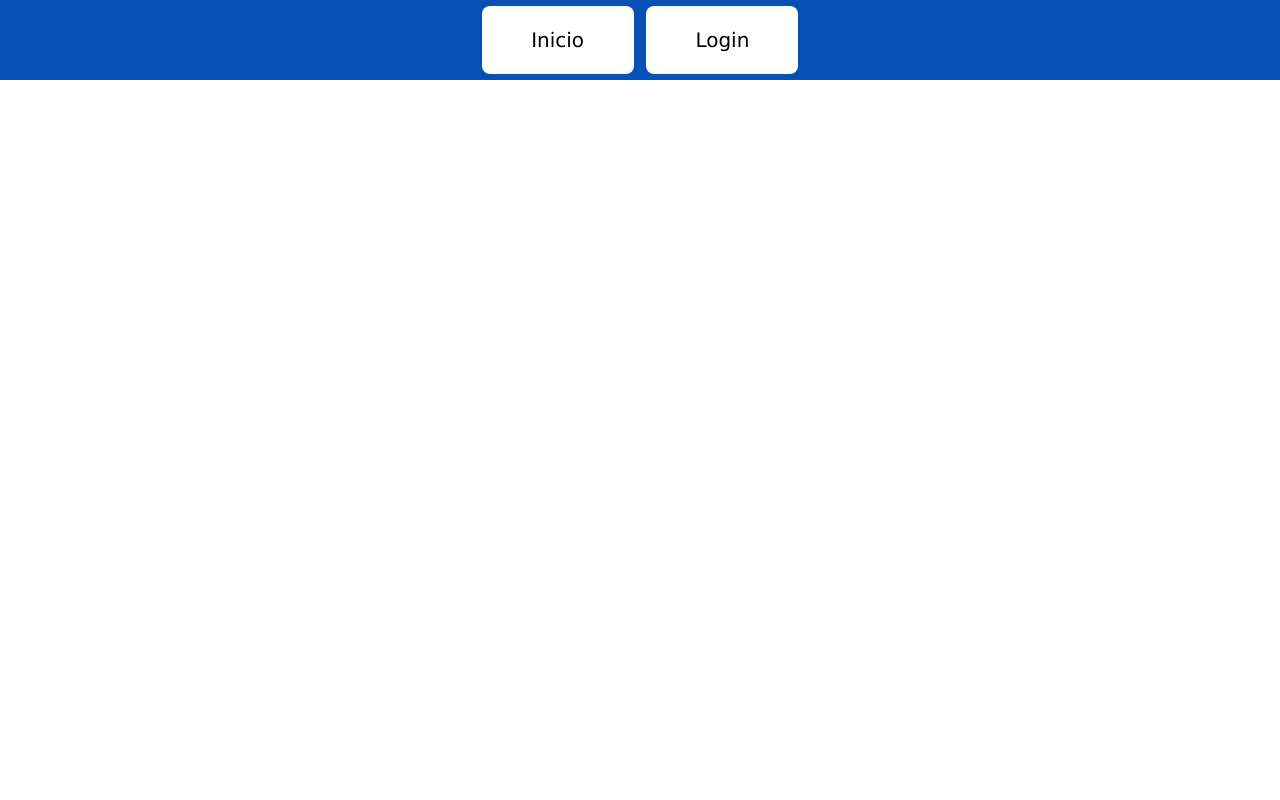
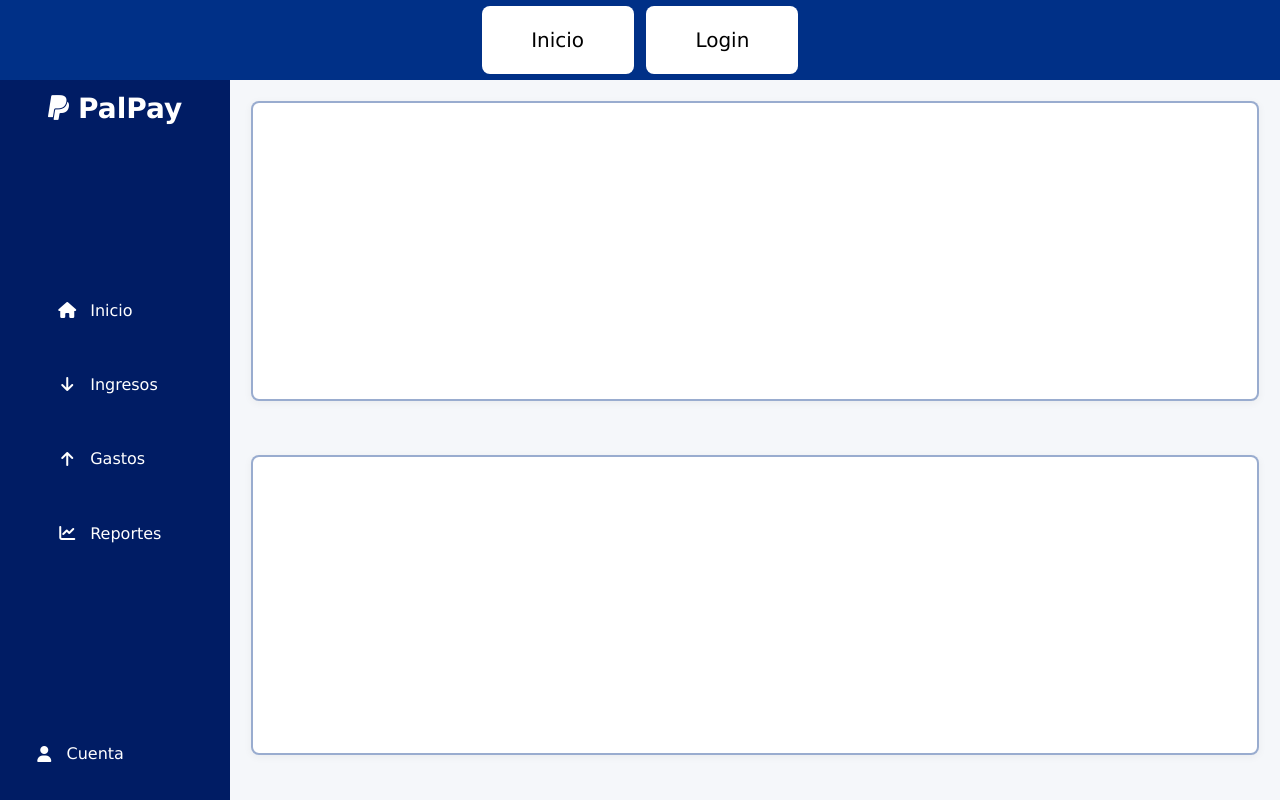
Before and after one commit to juangalvez1/IS623ComputacionGraficaJuanGalvez, a plain HTML site: page Parcial1/Punto3/dashboard.html in a window 1280 px wide. Drawn offline with Linux system fonts and the light colour scheme.

Commit message:
Creating second css file for task 3 and redisigning task 3

```diff
--- a/Parcial1/Punto3/dashboard.html
+++ b/Parcial1/Punto3/dashboard.html
@@ -4,7 +4,8 @@
         <meta charset="UTF-8">
         <meta name="viewport" content="width=device-width, initial-scale=1.0">
 
-        <link rel="stylesheet" href="style.css">
+        <link rel="stylesheet" href="https://cdnjs.cloudflare.com/ajax/libs/font-awesome/6.5.0/css/all.min.css">
+        <link rel="stylesheet" href="styleDash.css">
         <title>Punto 3</title>
     </head>
     <body>
@@ -12,5 +13,56 @@
             <a class="nav-button" href="dashboard.html">Inicio</a>
             <a class="nav-button" href="login.html">Login</a>
         </nav>
+
+        <aside class="menu">
+            <h2>
+                <i class="fa-brands fa-paypal"></i>
+                PalPay
+            </h2>
+
+            <div class="menu-buttons">
+                <a href="#Inicio">
+                    <i class="fa-solid fa-house"></i>
+                    Inicio
+                </a>
+                <a href="#Ingresos">
+                    <i class="fa-solid fa-arrow-down"></i>
+                    Ingresos
+
+                </a>
+                <a href="#Gastos">
+                    <i class="fa-solid fa-arrow-up"></i>
+                    Gastos
+
+                </a>
+                <a href="#Reportes">
+                    <i class="fa-solid fa-chart-line"></i>
+                    Reportes
+                </a>
+            </div>
+
+            <a class="menu-account">
+                <i class="fa-solid fa-user"></i>
+                Cuenta
+            </a>
+        </aside>
+
+        <main class="main">
+            <div class="card" id="Inicio">
+
+            </div>
+
+            <div class="card" id="Ingresos">
+
+            </div>
+
+            <div class="card" id="Gastos">
+
+            </div>
+
+            <div class="card" id="Reportes">
+
+            </div>
+        </main>
     </body>
 </html>
--- /dev/null
+++ b/Parcial1/Punto3/styleDash.css
@@ -0,0 +1,139 @@
+* {
+    box-sizing: border-box;
+    margin: 0;
+    padding: 0;
+}
+
+body {
+    display: grid;
+    grid-template: 10vh 1fr / 18% 1fr;
+    grid-template-areas:
+    "nav nav"
+    "aside main";
+    height: 100vh;
+    overflow: hidden;
+    font-family: Verdana, Geneva, Tahoma, sans-serif;
+}
+
+.nav-bar{
+    grid-area: nav;
+    position: sticky;
+    top: 0;
+    left: 0;
+    z-index: 1000;
+    width: 100%;
+    display: flex;
+    flex-direction: row;
+    justify-content: center;
+    padding: 0.5%;
+    gap: 1%;
+    background-color: #003087;
+}
+
+.nav-button{
+    width: 12%;
+    height: 100%;
+    display: flex;
+    flex-direction: column;
+    justify-content: center;
+    text-align: center;
+    background-color: white;
+    border-radius: 8px;
+    font-size: 20px;
+    color: black;
+    text-decoration: none;
+    cursor: pointer;
+}
+
+.nav-button:hover{
+    background-color: #E6F1FF;
+}
+
+.menu{
+    grid-area: aside;
+    position: sticky;
+    top: 10vh;
+    align-self: start;
+    height: 90vh;
+    display: flex;
+    flex-direction: column;
+    justify-content: space-between;
+    align-items: center;
+    padding: 5%;
+    background-color: #001C64;
+    color: #FFFFFF;
+}
+
+.menu h2{
+    font-size: 28px;
+    display: flex;
+    gap: 10px;
+    align-items: center;
+}
+
+.menu i{
+    width: 20px;
+    text-align: center;
+}
+
+.menu-buttons{
+    width: 100%;
+    height: 40%;
+    display: flex;
+    flex-direction: column;
+    justify-content: space-between;
+    align-items: center;
+}
+
+.menu-buttons a{
+    height: 20%;
+    width: 70%;
+    display: flex;
+    align-items: center;
+    gap: 10%;
+    padding-left: 7%;
+    border-radius: 8px;
+    cursor: pointer;
+    color: #FFFFFF;
+    text-decoration: none;
+}
+
+.menu a:hover{
+    background-color: rgba(255,255,255,0.12);
+}
+
+.menu-account{
+    height: 10%;
+    width: 90%;
+    display: flex;
+    align-items: center;
+    gap: 7%;
+    padding-left: 6%;
+    border-radius: 8px;
+    cursor: pointer;
+}
+
+.main {
+    grid-area: main;
+    overflow-y: auto;
+    min-height: 0;
+    display: grid;
+    grid-template-columns: repeat(1fr, 4);
+    padding: 2%;
+    gap: 5%;
+    background-color: #F5F7FA;
+}
+
+.main div{
+    height: 300px;
+    border: 2px solid rgba(0,48,135,0.4); /* azul con 40% de opacidad */
+}
+
+.card {
+    border: 2px solid rgba(0,48,135,0.4);
+    border-radius: 8px;
+    padding: 20px;
+    margin-bottom: 20px;
+    background-color: #FFFFFF;
+    box-shadow: 0 2px 8px rgba(0,0,0,0.05);
+}
--- a/Parcial1/Punto3/style.css
+++ b/Parcial1/Punto3/styleLogin.css
@@ -8,8 +8,11 @@ body{
     font-family: Verdana, Geneva, Tahoma, sans-serif;
     display: flex;
     flex-direction: column;
-    justify-content: space-between;
+    justify-content: flex-start;
+    gap: 20%;
     align-items: center;
+    background-color:#F5F7FA;
+    /* overflow-y: scroll; */
 }
 
 .nav-bar{
@@ -20,7 +23,7 @@ body{
     justify-content: center;
     padding: 0.5%;
     gap: 1%;
-    background-color: #0551B5;
+    background-color: #003087;
 }
 
 .nav-button{
@@ -39,25 +42,33 @@ body{
 }
 
 .nav-button:hover{
-    background-color: rgb(239, 214, 184);
+    background-color: #E6F1FF;
 }
 
 .login{
     height: 50%;
-    width: 35%;
-    border: solid 1px gray;
+    width: 28%;
+    border: solid .05px #808080;
     border-radius: 7px;
     padding: 1% 2%;
     display: flex;
     flex-direction: column;
-    justify-content: space-evenly;
+    justify-content: space-around;
     align-items: center;
     gap: 5%;
+    box-shadow:
+        0 4px 6px rgba(0,0,0,0.08),
+        0 10px 20px rgba(0,0,0,0.12);
+    background-color: white;
 }
 
 .login h2{
-    font-weight: bolder;
-    margin: 0;
+    font-size:28px;
+    color:#003087;
+}
+
+.login h2 i{
+    color: #0070E0;
 }
 
 .login div{
@@ -71,24 +82,34 @@ body{
 }
 
 .login input{
-    height: 10%;
+    height: 12%;
     width: 100%;
-    margin: 0;
+    padding-left: 3%;
     border: none;
-    border-bottom: 1px solid gray;
+    border-bottom: 1px solid #808080;
+    font-size: 14px;
 }
 
 .login input:focus{
-    outline: none;
+    outline:none;
+    border-color:#0070E0;
 }
 
 .login a{
     height: 15%;
     width: 100%;
-    align-content: center;
-    background-color: #0551B5;
-    border-radius: 5px;
+    display:flex;
+    justify-content:center;
+    align-items:center;
+    background-color: #0070E0;
+    border-radius: 6px;
     color: white;
-    text-align: center;
+    font-weight: 600;
     text-decoration: none;
+    transition: background 0.2s;
 }
+
+.login a:hover{
+    cursor: pointer;
+    background-color: #1763C7;
+}
```
Also changed, not shown: Parcial1/Punto3/login.html (+6 -2 lines).
